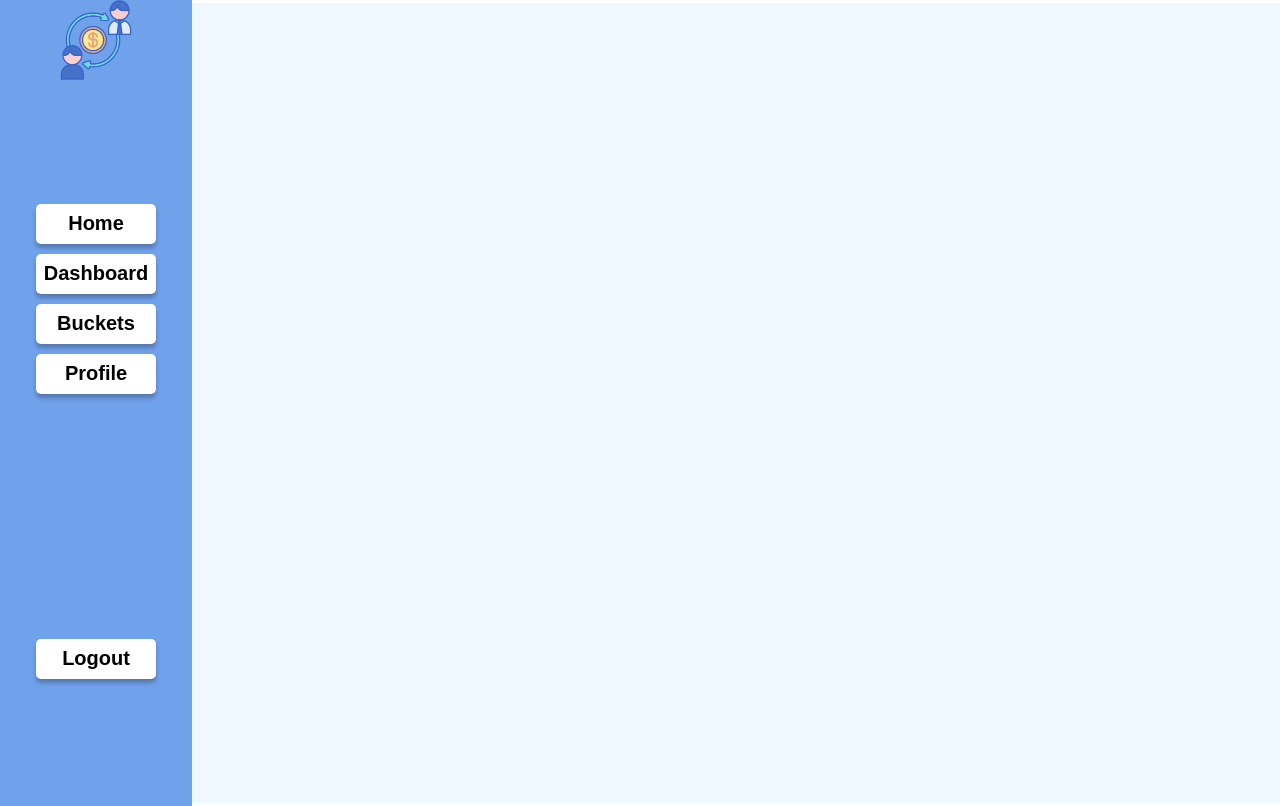
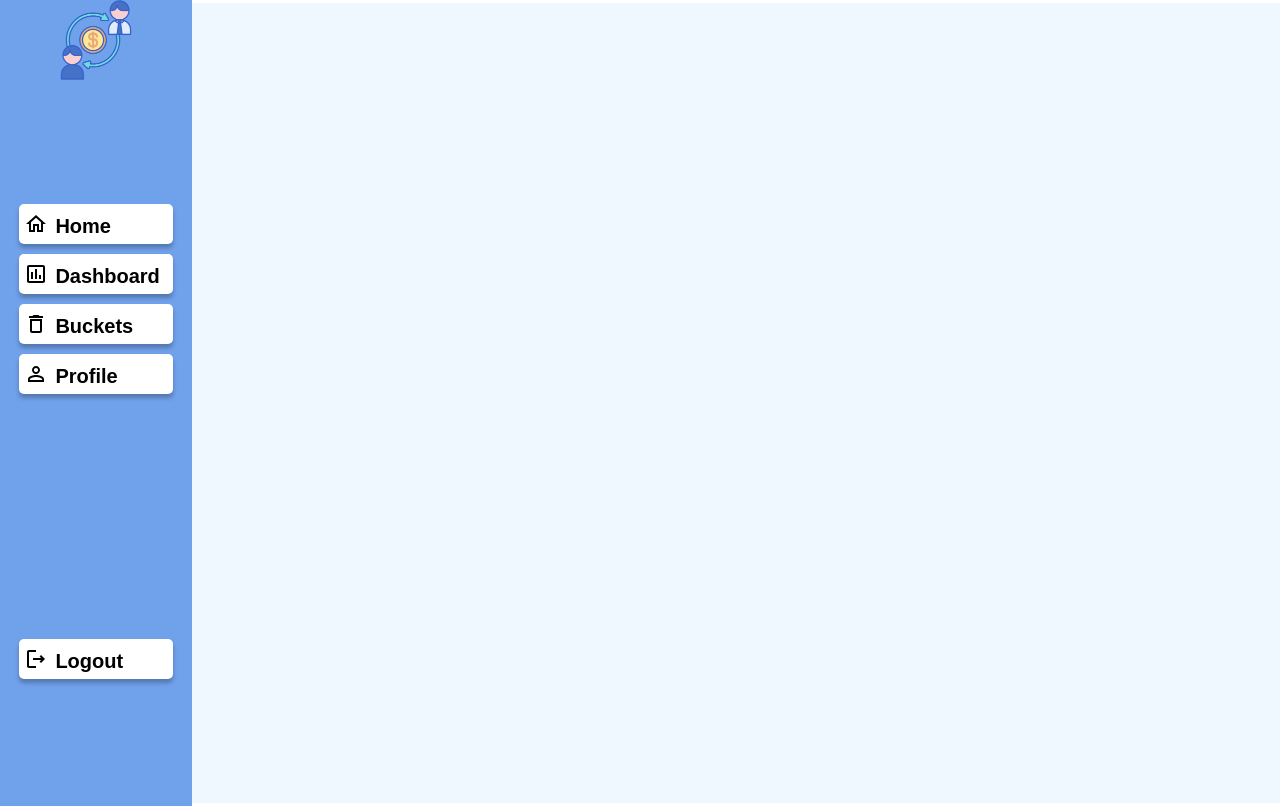
Before and after one commit to jash-05/decentralized-cloud-storage, a React (Create React App) app in the folder frontend/: page /dashboard/1 in a window 1280 px wide. Built offline with nearby package versions, Linux system fonts and the light colour scheme.

Commit message:
updated login navbar and left panel

```diff
--- a/frontend/src/App.css
+++ b/frontend/src/App.css
@@ -3,6 +3,7 @@
   text-align: center;
 margin:0px;
 }
+
 
 .App-logo {
   height: 40vmin;
@@ -42,11 +43,39 @@ margin:0px;
 .landing-page-wrapper{
   display: flex;
   flex-direction: column;
-  justify-content: center;
+  /* justify-content: center; */
+  padding-top: 10%;
   align-items: center;
   width: 100%;
   height: 100vh;
   background-color: #282c34;
+}
+
+.landing-page-wrapper .banner-heading{
+  font-size: 5rem;
+  color: #ffffff;
+  animation: slide 1s;
+  animation-fill-mode: forwards;
+}
+
+.landing-page-wrapper h2{
+  opacity: 0%;
+  animation: slide 1s;
+  animation-delay: 0.25s;
+  animation-fill-mode: forwards;
+}
+
+@keyframes slide {
+  0%{
+    opacity: 0%;
+    transform: translateX(0);
+}
+100%{
+  opacity: 100%;
+    transform: translateX(80px)
+}
+
+
 }
 .banner-heading{
   font-size:5rem
@@ -66,13 +95,14 @@ margin:0px;
   width: 98%;
   padding: 20px 1%;
   box-shadow: 0px 10px 4px rgb(230, 216, 216);
-  background-image: linear-gradient( rgb(149, 149, 148),rgb(1, 1, 1));
+  background-image: linear-gradient( rgb(53, 53, 51),rgb(1, 1, 1));
 
 }
 
 .button{
   height:40px;
-  min-width: 120px;
+  max-width: auto;
+  width: auto;
   padding: 5px;
   font-size: 20px;
   font-weight: bold;
@@ -81,6 +111,13 @@ margin:0px;
   border: none;
   background-color: #ffffff;
   box-shadow: 0px 4px 4px rgba(0, 0, 0, 0.25);
+}
+
+
+.button:hover{
+  background-color: #70A1EB;
+  color: #ffffff;
+  cursor:pointer;
 }
 
 .starter-buttons{
@@ -102,16 +139,20 @@ margin:0px;
 .nav-buttons-wrapper{
   display: flex;
   flex-direction: column;
-  width: 100%;
   height: 90vh;
   justify-content: space-around;
+  margin-left: auto;
+  margin-right: auto;
+  width: 80%;
 }
 
 .nav-buttons-wrapper button{
   margin-bottom: 10px;
+  width: 100%;
 }
 .nav-button{
   padding:10px;
+  width: 100%;
 }
 
 .stage-wrapper{
--- a/frontend/src/components/Button.js
+++ b/frontend/src/components/Button.js
@@ -1,10 +1,15 @@
 import React from "react";
 
-const Button = ({ text, onClick, style, type }) => {
+const Button = ({ text, onClick, style, type, icon }) => {
     return (
-        <button className="button" style={style} onClick={onClick} type={type}>
-            {text}
-        </button>
+        <>
+            <button className="button" style={style} onClick={onClick} type={type}>
+                {icon}
+                <label>
+                    {text}
+                </label>
+            </button>
+        </>
     );
 };
 
--- a/frontend/src/components/LeftPanel.js
+++ b/frontend/src/components/LeftPanel.js
@@ -1,9 +1,40 @@
-import React from 'react'
+import React, { useEffect, useState } from 'react'
 import { Link } from 'react-router-dom'
 import Button from './Button'
 import logo from '../assets/logo.png'
+import HomeOutlinedIcon from '@mui/icons-material/HomeOutlined';
+import InsertChartOutlinedTwoToneIcon from '@mui/icons-material/InsertChartOutlinedTwoTone';
+import DeleteOutlineOutlinedIcon from '@mui/icons-material/DeleteOutlineOutlined';
+import PersonOutlineOutlinedIcon from '@mui/icons-material/PersonOutlineOutlined';
+import LogoutOutlinedIcon from '@mui/icons-material/LogoutOutlined';
 
 const LeftPanel = ({ selectedTab, handleSelectedTab }) => {
+    const [screenSize, setScreenSize] = useState(getCurrentDimension());
+    const CustomIconStyle = { height: "100%", verticalAlign: "-20%", marginRight: "5%" }
+
+    const CustomIconButton = {
+        width: "100%",
+        textAlign: "left",
+        // paddingLeft: "10%"
+    }
+    function getCurrentDimension() {
+        return {
+            width: window.innerWidth,
+            height: window.innerHeight
+        }
+    }
+
+    useEffect(() => {
+        const updateDimension = () => {
+            setScreenSize(getCurrentDimension())
+        }
+        window.addEventListener('resize', updateDimension);
+
+
+        return (() => {
+            window.removeEventListener('resize', updateDimension);
+        })
+    }, [screenSize])
 
     return (
         <div className='left-panel-wrapper'>
@@ -15,20 +46,23 @@ const LeftPanel = ({ selectedTab, handleSelectedTab }) => {
                 <div style={{ display: "flex", flexDirection: "column" }}>
 
                     <Link to="/">
-                        <Button className='nav-button' text='Home' onClick={() => handleSelectedTab(0)} />
+                        <Button style={CustomIconButton} icon={<HomeOutlinedIcon sx={CustomIconStyle} />} className='nav-button' text={screenSize.width <= 1200 ? '' : 'Home'} onClick={() => handleSelectedTab(0)} />
                     </Link>
-                    <Link to="/dashboard"><Button className='nav-button' text='Dashboard' onClick={() => handleSelectedTab(1)} />
+                    <Link to="/dashboard">
+                        <Button style={CustomIconButton} icon={<InsertChartOutlinedTwoToneIcon sx={CustomIconStyle} />} className='nav-button' text={screenSize.width <= 1200 ? '' : 'Dashboard'} onClick={() => handleSelectedTab(1)} />
                     </Link>
-                    <Link to="/buckets"><Button className='nav-button' text='Buckets' onClick={() => handleSelectedTab(2)} />
+                    <Link to="/buckets">
+                        <Button style={CustomIconButton} icon={<DeleteOutlineOutlinedIcon sx={CustomIconStyle} />} className='nav-button' text={screenSize.width <= 1200 ? '' : 'Buckets'} onClick={() => handleSelectedTab(2)} />
                     </Link>
-                    <Link to="/Profile"><Button className='nav-button' text='Profile' onClick={() => handleSelectedTab(3)} />
+                    <Link to="/Profile">
+                        <Button style={CustomIconButton} icon={<PersonOutlineOutlinedIcon sx={CustomIconStyle} />} className='nav-button' text={screenSize.width <= 1200 ? '' : 'Profile'} onClick={() => handleSelectedTab(3)} />
                     </Link>
 
                 </div>
                 {/* </div> */}
                 <div>
 
-                    <Button className='nav-button' text='Logout' />
+                    <Button style={CustomIconButton} icon={<LogoutOutlinedIcon sx={CustomIconStyle} />} className='nav-button' text={screenSize.width <= 1200 ? '' : 'Logout'} />
                 </div>
             </div>
         </div>
--- a/frontend/src/components/Navbar.js
+++ b/frontend/src/components/Navbar.js
@@ -1,8 +1,17 @@
 import React from 'react'
 import Button from './Button'
 import logo from '../assets/logo.png'
+import { useNavigate } from "react-router-dom";
 
 const Navbar = () => {
+
+    const navigate = useNavigate();
+    const navigateToLogin = () => {
+        navigate('/login')
+    }
+    const navigateToSignup = () => {
+        navigate('/register')
+    }
     return (
         <div className='container navbar-wrapper'>
             <div style={{ display: 'flex' }}>
@@ -11,8 +20,8 @@ const Navbar = () => {
                 <h1 style={{ color: "white" }}>FileStore</h1>
             </div>
             <div className="starter-buttons">
-                <Button text="Login" style={{ backgroundColor: "orange" }} />
-                <Button text="Try for free" style={{ backgroundColor: "#70A1EB" }} />
+                <Button onClick={navigateToLogin} text="Login" style={{ backgroundColor: "orange" }} ></Button>
+                <Button onClick={navigateToSignup} text="Try for free" style={{ backgroundColor: "#70A1EB" }} />
             </div>
         </div >
     )
--- a/frontend/src/pages/Buckets/Buckets.js
+++ b/frontend/src/pages/Buckets/Buckets.js
@@ -10,6 +10,8 @@ import { Container } from '@mui/system'
 import BasicModal from '../../components/BasicModal'
 import { ListGroup, ListGroupItem } from 'react-bootstrap'
 import BasicTable from '../../components/BasicTable'
+import AddCircleOutlineOutlinedIcon from '@mui/icons-material/AddCircleOutlineOutlined';
+
 
 const Buckets = () => {
 
@@ -17,7 +19,7 @@ const Buckets = () => {
     const [open, setOpen] = React.useState(false);
     const handleOpen = () => setOpen(true);
     const handleClose = () => setOpen(false);
-
+    const CustomIconStyle = { height: "100%", verticalAlign: "-30%", marginRight: "5%" }
 
     const [bucketName, setBucketName] = useState('')
     const [network, setNetwork] = useState('StorJ')
@@ -85,7 +87,7 @@ const Buckets = () => {
 
             <div className='buckets-header'>
                 <h1>Buckets</h1>
-                <Button type="Button" text="Create bucket" style={{ fontSize: "14px", backgroundColor: "#FF9F46" }} onClick={handleOpen}></Button>
+                <Button icon={<AddCircleOutlineOutlinedIcon sx={CustomIconStyle} />} type="Button" text="Create bucket" style={{ minWidth: "200px", fontSize: "20px", backgroundColor: "#FF9F46" }} onClick={handleOpen}></Button>
             </div>
             <div className='buckets-header'>
                 <InputField placeholder="Type bucket name" handleNameChange={handleSearchNameChange} />
--- a/frontend/src/pages/Login/Login.js
+++ b/frontend/src/pages/Login/Login.js
@@ -11,7 +11,8 @@ import Box from '@mui/material/Box';
 import LockOutlinedIcon from '@mui/icons-material/LockOutlined';
 import Typography from '@mui/material/Typography';
 import Container from '@mui/material/Container';
-import { createTheme, ThemeProvider } from '@mui/material/styles';
+import { createTheme, rgbToHex, ThemeProvider } from '@mui/material/styles';
+import logo from '../../assets/logo.png'
 
 const theme = createTheme();
 
@@ -26,8 +27,9 @@ export default function Login() {
   };
 
   return (
+    <div className='landing-page-wrapper'>
       <ThemeProvider theme={theme}>
-      <Container component="main" maxWidth="xs">
+        <Container component="main" maxWidth="md" sx={{ minHeight: "600px", }}>
           <CssBaseline />
           <Box
             sx={{
@@ -35,13 +37,24 @@ export default function Login() {
               display: 'flex',
               flexDirection: 'column',
               alignItems: 'center',
+              bgcolor: "rgb(255,255,255,0.8)",
+              minHeight: "600px",
+              borderRadius: "20px",
+              paddingTop: "10%",
+
+
             }}
           >
-          <Avatar sx={{ m: 1, bgcolor: 'secondary.main' }}>
-            <LockOutlinedIcon />
-          </Avatar>
+            {/* <Avatar sx={{ m: 1, bgcolor: 'secondary.main' }}> */}
+            {/* <LockOutlinedIcon /> */}
+            <img style={{ maxHeight: "80px", minHeight: "80px" }} src={logo} alt="logo" />
+            {/* </Avatar> */}
+
+            <br />
             <Typography component="h1" variant="h5">
+              <b>
                 Login
+              </b>
             </Typography>
             <Box component="form" onSubmit={handleSubmit} noValidate sx={{ mt: 1 }}>
               <TextField
@@ -92,5 +105,6 @@ export default function Login() {
           </Box>
         </Container>
       </ThemeProvider>
+    </div>
   );
 }
```
Lines whose indentation alone changed are shown as unchanged.
